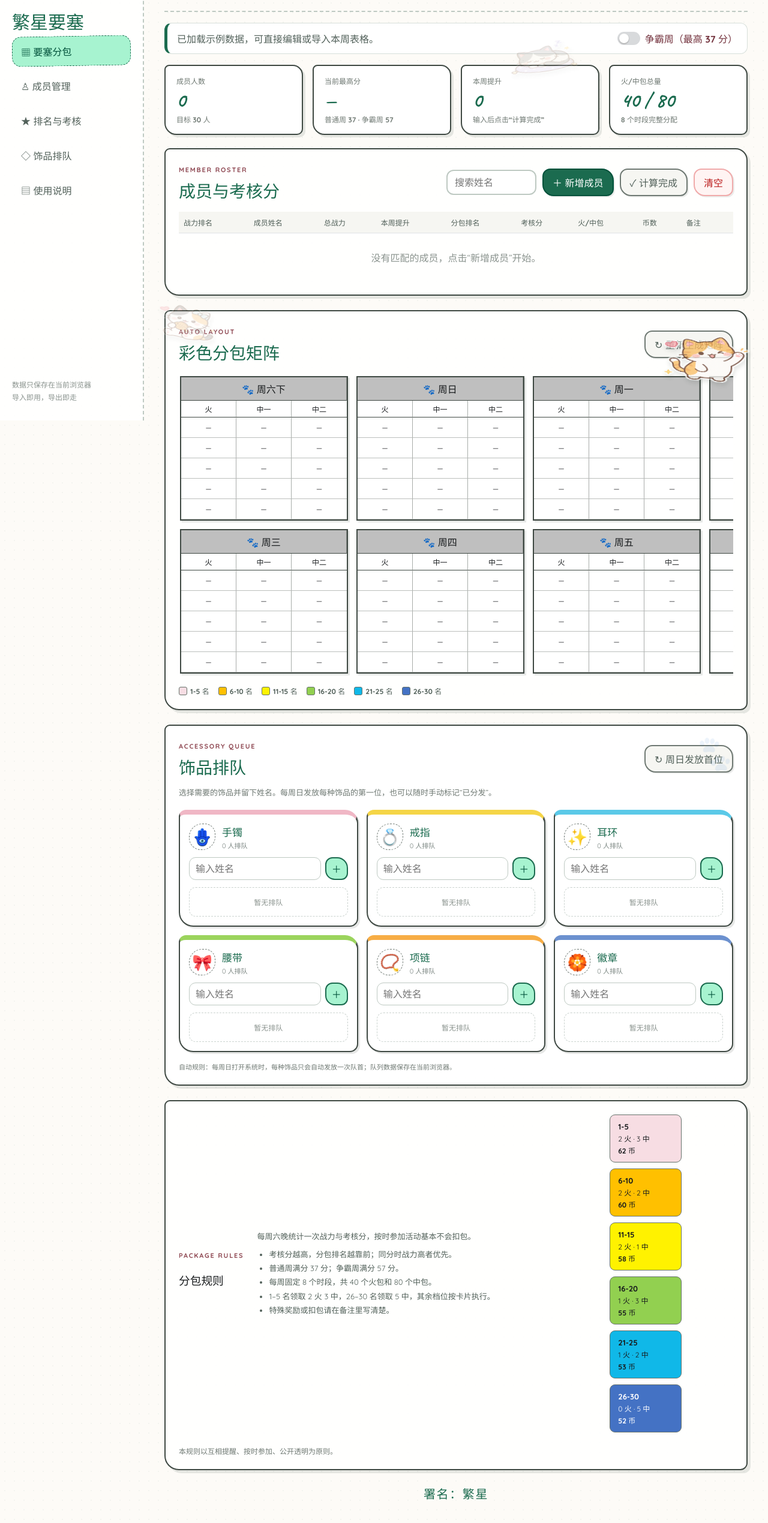
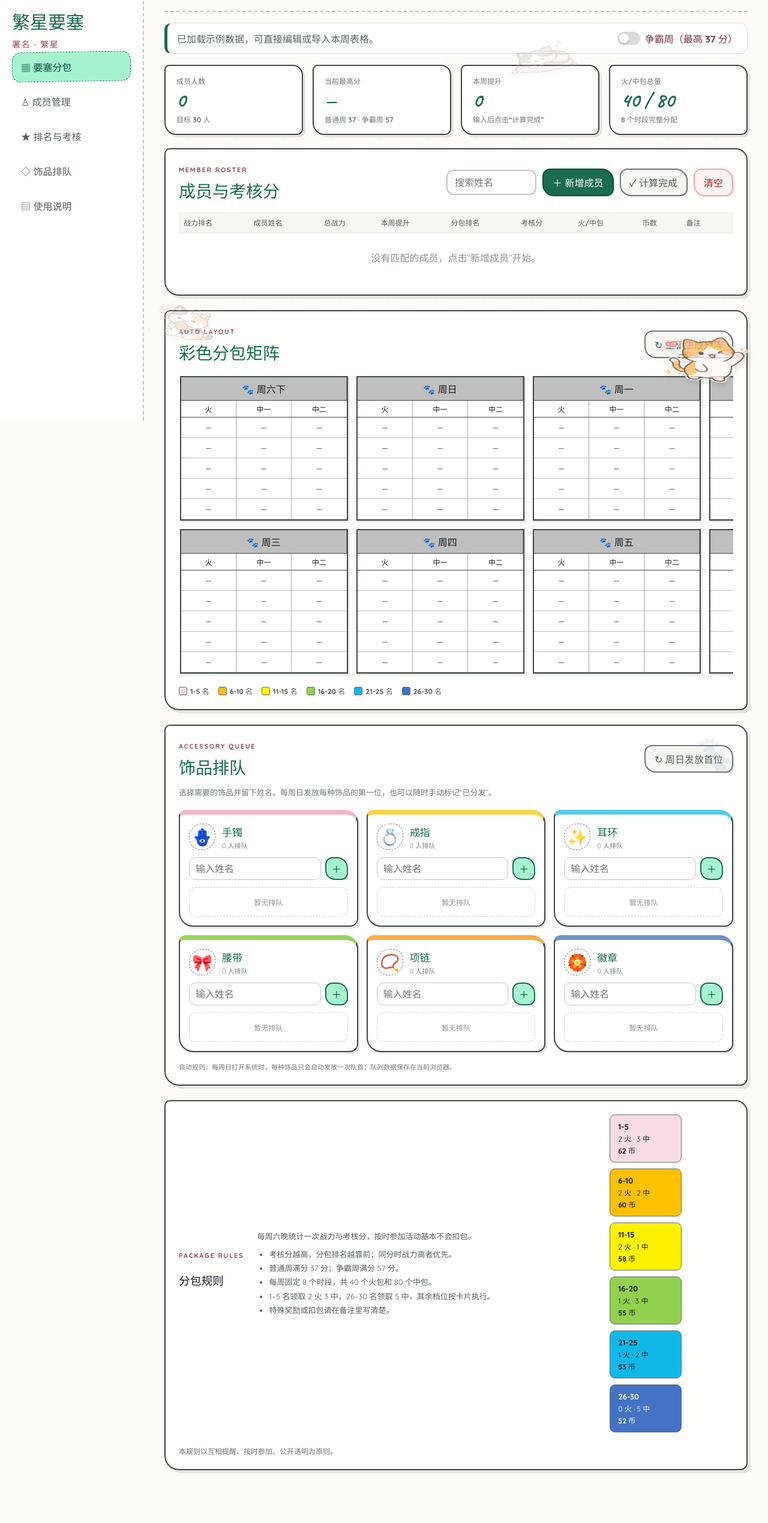
Before and after one commit to liang-jiahe/fortress-distribution, a React (Vite) app: page / in a window 1280 px wide. Shown: the part 99-2638 px from the top of the page at 60% size. Built offline with nearby package versions, Linux system fonts and the light colour scheme.

Commit message:
ui: move signature to sidebar and hide xlsx import

```diff
--- a/src/styles.css
+++ b/src/styles.css
@@ -8,11 +8,12 @@ button, input, select { font: inherit; }
 .sidebar { width: 240px; flex: 0 0 240px; padding: 28px 20px; border-right: 2px dashed #bec9c2; background: rgba(255,255,255,.84); position: sticky; top: 0; height: 100vh; }
 .brand-mark { font-size: 36px; width: 64px; height: 64px; display:grid; place-items:center; background:#a6f2cf; border:2px solid #1b6b4f; border-radius: 22px 12px 24px 14px; transform:rotate(-6deg); box-shadow:4px 4px 0 rgba(27,107,79,.14); }
 .sidebar h1 { margin: 20px 0 3px; font: 700 30px Caveat, cursive; color: #1b6b4f; }
+.sidebar h1::after { content:'署名 · 繁星'; display:block; margin-top:6px; color:#8f4953; font:600 14px Quicksand, "Microsoft YaHei", sans-serif; letter-spacing:.12em; }
 .sidebar p { margin:0 0 28px; color:#6f7973; font-size:13px; }
 .sidebar nav { display:grid; gap:8px; }
 .sidebar nav button { width:100%; padding: 12px 14px; color:#52615a; border:1px dashed transparent; border-radius: 15px; font-weight:600; background:transparent; text-align:left; cursor:pointer; transition:.2s; }
 .sidebar nav button.active, .sidebar nav button:hover { color:#00513a; background:#a7f3d0; border-color:#1b6b4f; transform:rotate(-1deg); }
-.sidebar-note { position:absolute; bottom:28px; color:#8a938e; font-size:12px; line-height:1.7; }
+.sidebar-note { display:none; }
 .content { flex:1; min-width:0; padding: 0 34px 72px; max-width: 1600px; margin:0 auto; width:100%; display:flex; flex-direction:column; }
 .topbar { order:1; }.notice { order:2; }.stats { order:3; }#members { order:4; }#matrix { order:5; }#accessories { order:6; }#instructions { order:7; }.signature { order:8; }
 .topbar { display:flex; justify-content:space-between; align-items:center; gap:20px; padding:28px 0 20px; border-bottom:2px dashed #bec9c2; }
@@ -24,6 +25,7 @@ button, input, select { font: inherit; }
 .btn:hover { transform:translateY(-2px) rotate(-1deg); box-shadow:4px 4px 0 rgba(111,121,115,.16); }
 .btn.primary { background:#1b6b4f; color:#fff; border-color:#00513a; }
 .btn.secondary { background:#fff; }
+.toolbar .btn.secondary { display:none; }
 .btn.ghost { background:#f6f6f2; }
 .btn.danger { color:#ba1a1a; border-color:#f0aaaa; background:#fff4f3; }
 .notice { margin:18px 0; padding:13px 16px; background:#fff; border:1px solid #d7dfda; border-left:5px solid #1b6b4f; border-radius:12px; color:#52615a; display:flex; justify-content:space-between; gap:14px; flex-wrap:wrap; }
@@ -57,7 +59,7 @@ button, input, select { font: inherit; }
 .protocol-copy { flex:1 1 360px; color:#52615a; font-size:13px; line-height:1.8; }
 .protocol-copy p { margin:0 0 6px; }
 .protocol-copy ul { margin:0; padding-left:20px; }
-.signature { text-align:center; color:#1b6b4f; font:600 20px Caveat, "Microsoft YaHei", cursive; letter-spacing:.08em; padding:0 0 28px; }
+.signature { display:none; }
 .cat-sticker { position:fixed; z-index:0; pointer-events:none; user-select:none; filter:drop-shadow(2px 5px 3px rgba(63,73,67,.16)); opacity:.78; }
 .cat-art { width:170px; height:180px; background-size:300% 100%; background-repeat:no-repeat; }
 .sticker-cat { right:24px; bottom:14px; background-position:left center; transform:rotate(5deg); }
```
